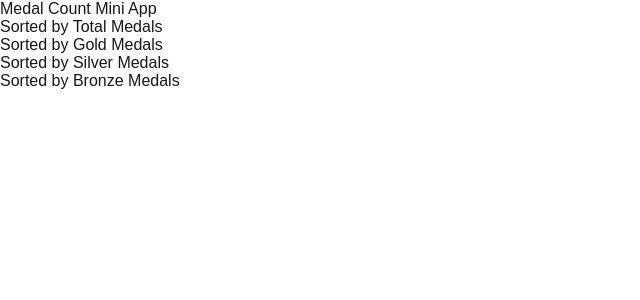
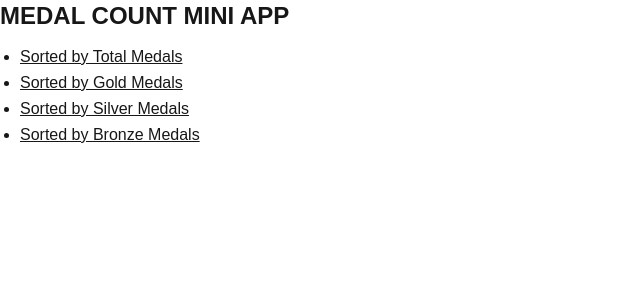
Before and after one commit to jpblancoder/jp-medals-next, a Next.js app: page / in a window 1280 px wide. Shown: the top 300 px of the page, without its empty margins (0-640 px from the left). Built offline with nearby package versions, Linux system fonts and the light colour scheme.

Commit message:
List styles

```diff
--- a/src/app/page.tsx
+++ b/src/app/page.tsx
@@ -3,19 +3,27 @@ import Link from "next/link";
 export default function HomePage() {
   return (
     <main>
-      <h1>Medal Count Mini App</h1>
-      <ul>
-        <li>
-          <Link href="/medals/total">Sorted by Total Medals</Link>
+      <h1 className="text-2xl font-bold mb-4 uppercase">Medal Count Mini App</h1>
+      <ul className="list-disc pl-5">
+        <li className="pb-2">
+          <Link href="/medals/total" className="underline">
+            Sorted by Total Medals
+          </Link>
         </li>
-        <li>
-          <Link href="/medals/gold">Sorted by Gold Medals</Link>
+        <li className="pb-2">
+          <Link href="/medals/gold" className="underline">
+            Sorted by Gold Medals
+          </Link>
         </li>
-        <li>
-          <Link href="/medals/silver">Sorted by Silver Medals</Link>
+        <li className="pb-2">
+          <Link href="/medals/silver" className="underline">
+            Sorted by Silver Medals
+          </Link>
         </li>
-        <li>
-          <Link href="/medals/bronze">Sorted by Bronze Medals</Link>
+        <li className="pb-2">
+          <Link href="/medals/bronze" className="underline">
+            Sorted by Bronze Medals
+          </Link>
         </li>
       </ul>
     </main>
```
